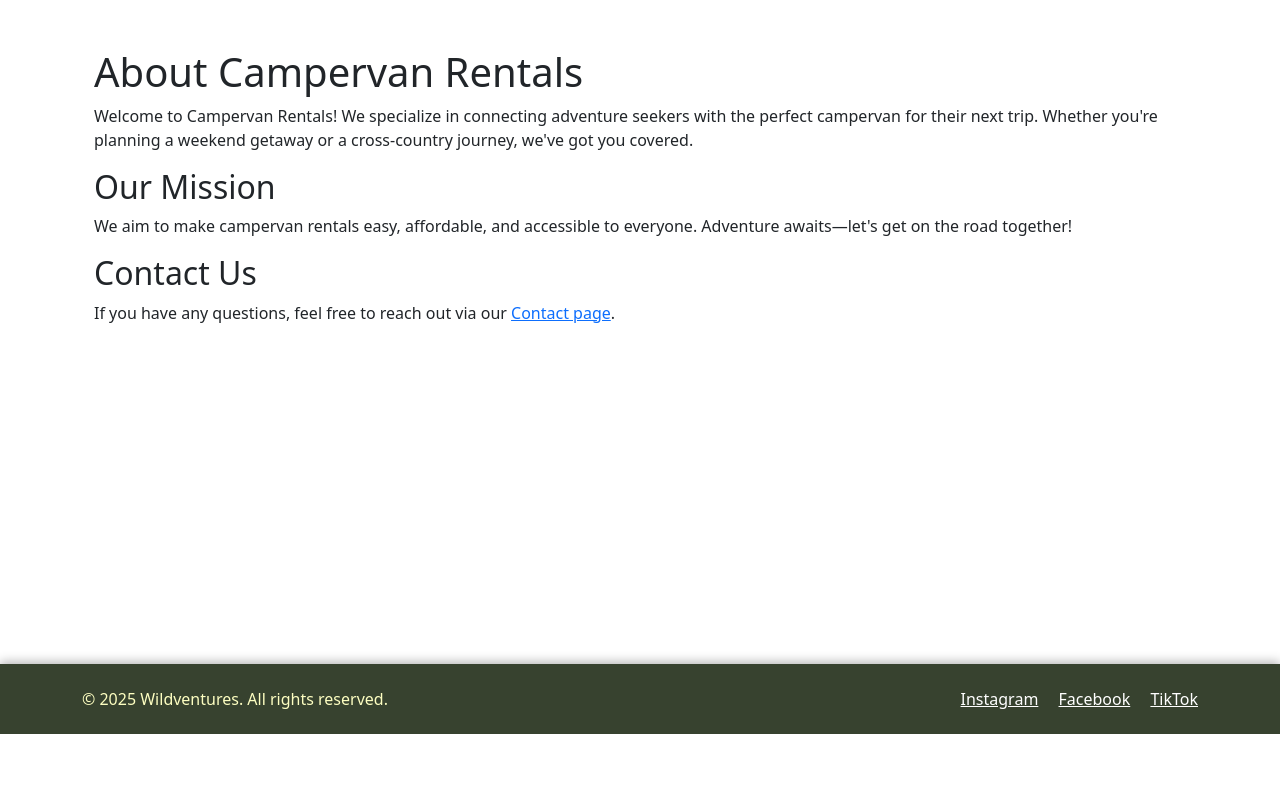
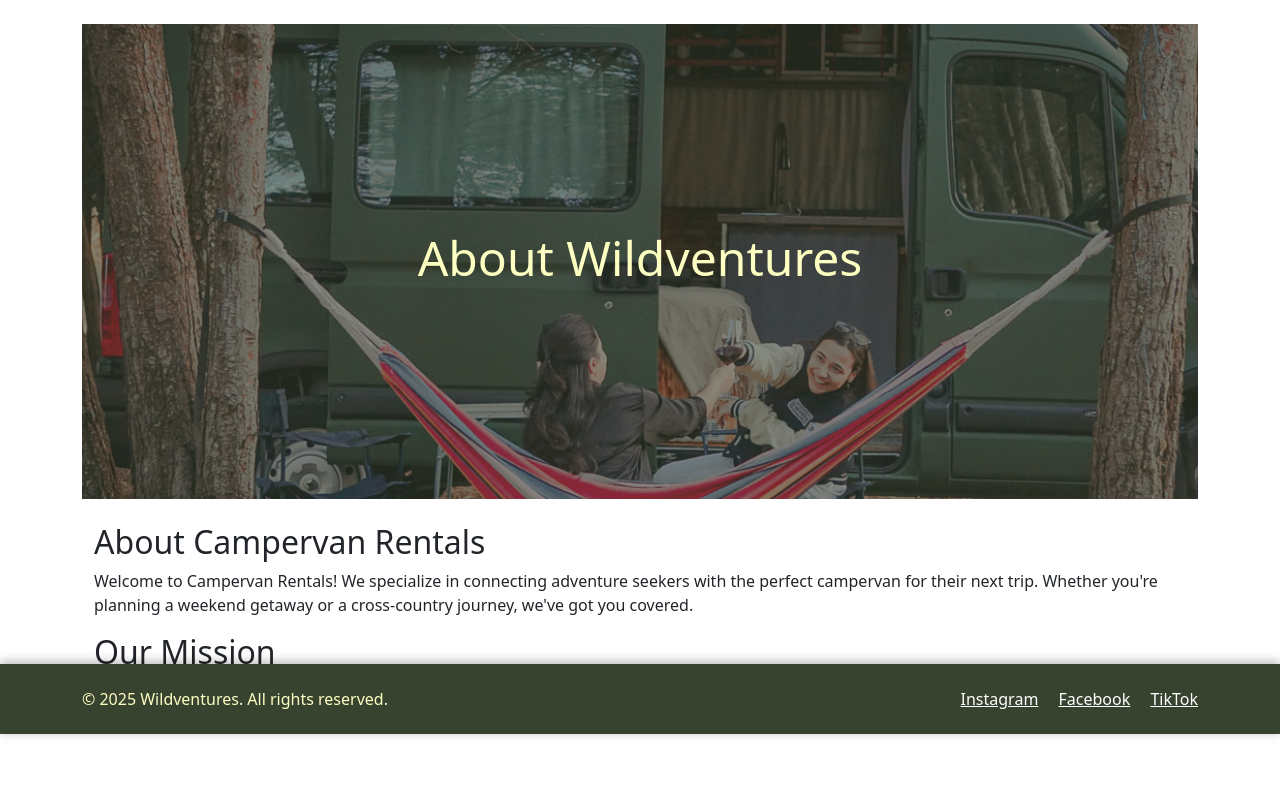
Before and after one commit to Maxcode0101/Wildventures, a Django app: page / in a window 1280 px wide. Shown: the part 66-856 px from the top of the page. Before the commit the page ends 800 px from the top, so only its background shows below. Run offline with Django 5.2, Linux system fonts and the light colour scheme.

Commit message:
Add styling to about.html

```diff
--- a/core/templates/core/about.html
+++ b/core/templates/core/about.html
@@ -1,14 +1,19 @@
 {% extends "base.html" %}
-
+{% load static %}
 {% block title %}About Us{% endblock %}
 
 {% block content %}
+<!-- Hero Section -->
+<div class="hero-section" style="background-image: url('{% static "media/hero_about.jpg" %}');">
+    <div class="hero-overlay">
+        <h1>About Wildventures</h1>
+    </div>
+</div>
+
 <div class="container mt-4">
-    <h1>About Campervan Rentals</h1>
+    <h2>About Campervan Rentals</h2>
     <p>Welcome to Campervan Rentals! We specialize in connecting adventure seekers with the perfect campervan for their next trip. Whether you're planning a weekend getaway or a cross-country journey, we've got you covered.</p>
     <h2>Our Mission</h2>
     <p>We aim to make campervan rentals easy, affordable, and accessible to everyone. Adventure awaits—let's get on the road together!</p>
-    <h2>Contact Us</h2>
-    <p>If you have any questions, feel free to reach out via our <a href="{% url 'contact' %}">Contact page</a>.</p>
 </div>
 {% endblock %}
--- a/static/css/style.css
+++ b/static/css/style.css
@@ -44,3 +44,35 @@ footer.fixed-footer a:hover {
     color: #fffdc1 !important;
     text-decoration: underline;
 }
+
+/********************
+/* About Us styles
+********************/
+
+/* Hero section styles */
+.hero-section {
+    position: relative;
+    background-size: cover;
+    background-position: center;
+    height: 475px;
+}
+
+/* Overlay for hero section */
+.hero-section .hero-overlay {
+    position: absolute;
+    top: 0;
+    left: 0;
+    width: 100%;
+    height: 100%;
+    background-color: rgba(55, 66, 47, 0.6);
+    display: flex;
+    justify-content: center;
+    align-items: center;
+}
+
+/* Hero heading styling */
+.hero-section h1 {
+    color: #fdfec1;
+    font-size: 48px;
+    text-align: center;
+}
```
Also changed, not shown: static/media/hero_about.jpg (added).
